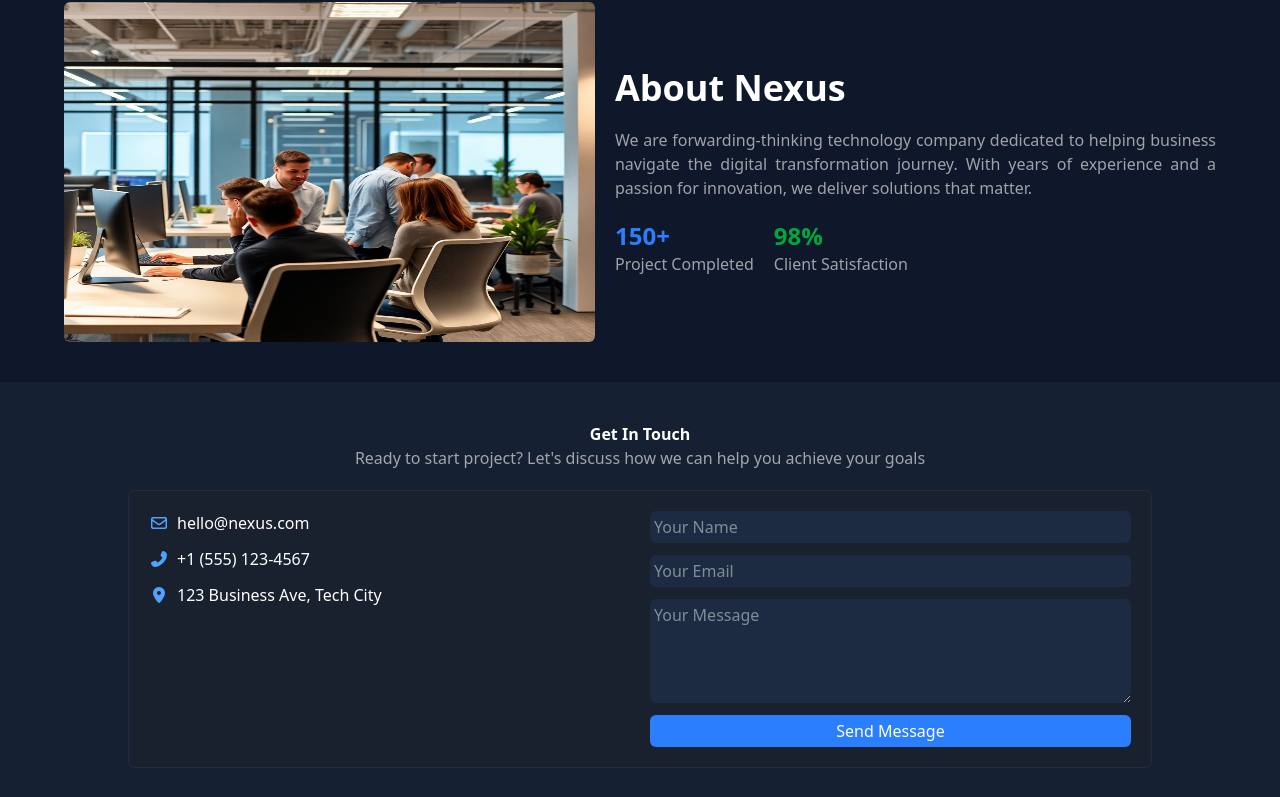
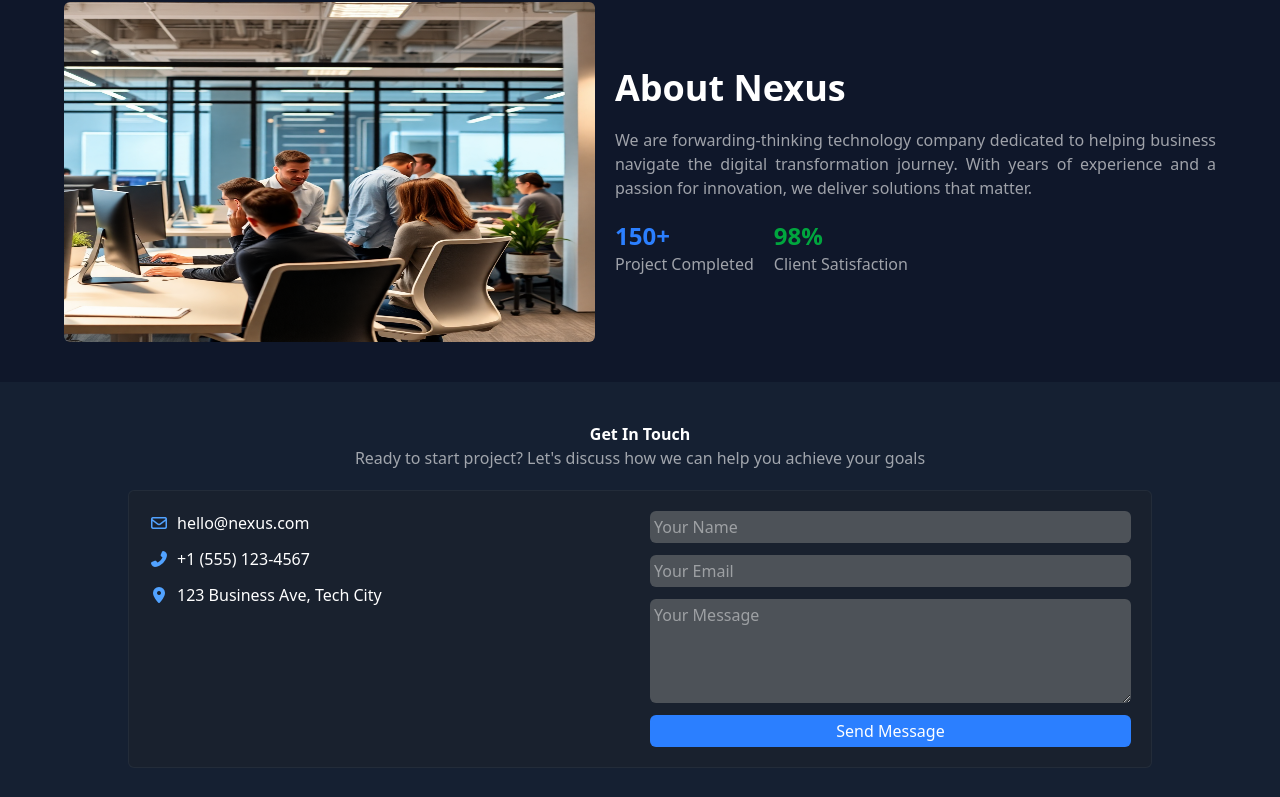
Before and after one commit to edu4life/tailwind-nexus-project-version-1, a website: page index.html in a window 1280 px wide. Shown: the part 1133-1930 px from the top of the page. Drawn offline with nearby package versions, Linux system fonts and the light colour scheme.

Commit message:
updated form color

```diff
--- a/index.html
+++ b/index.html
@@ -177,14 +177,14 @@
 
 <div class="flex flex-col gap-3">
 
-  <input class="text-white/90 bg-[#3b82f6]/10 py-1 pl-1 rounded-md
+  <input class="text-white/90 bg-[#717375]/60 py-1 pl-1 rounded-md
    outline-0"  type="text" name="" id="" placeholder="Your Name">
 
-  <input class="text-white/90 bg-[#3b82f6]/10 py-1 pl-1  rounded-md
+  <input class="text-white/90 bg-[#717375]/60 py-1 pl-1  rounded-md
    outline-0" type="email" name="" id="" placeholder="Your Email">
 
 
-  <textarea class="text-white/90 rounded-md bg-[#3b82f6]/10 py-1 pl-1
+  <textarea class="text-white/90 rounded-md bg-[#717375]/60 py-1 pl-1
    outline-0" name="" id="" placeholder="Your Message"  rows="4"></textarea>
 
 
```
Also changed, not shown: css/output.css.
